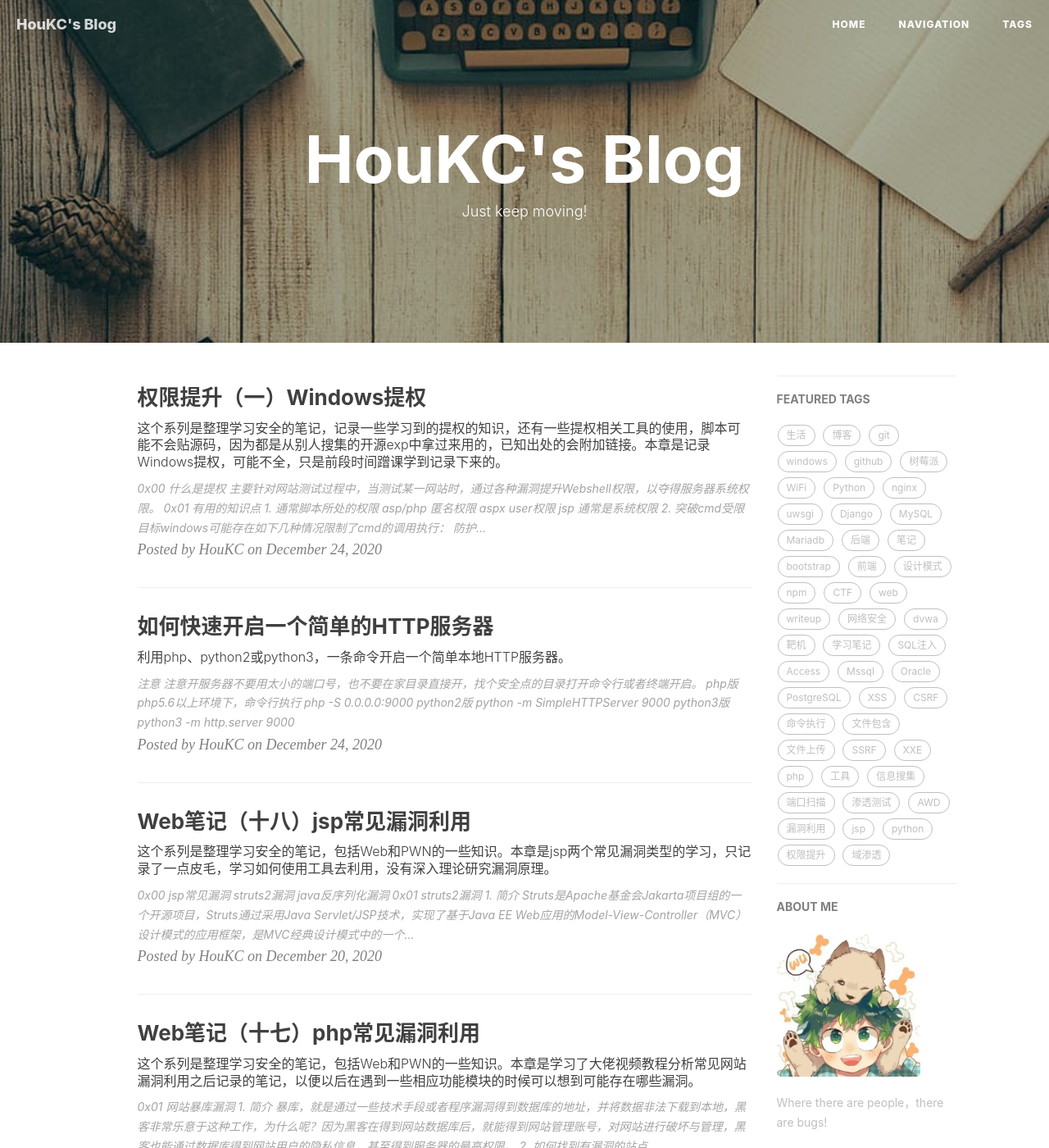
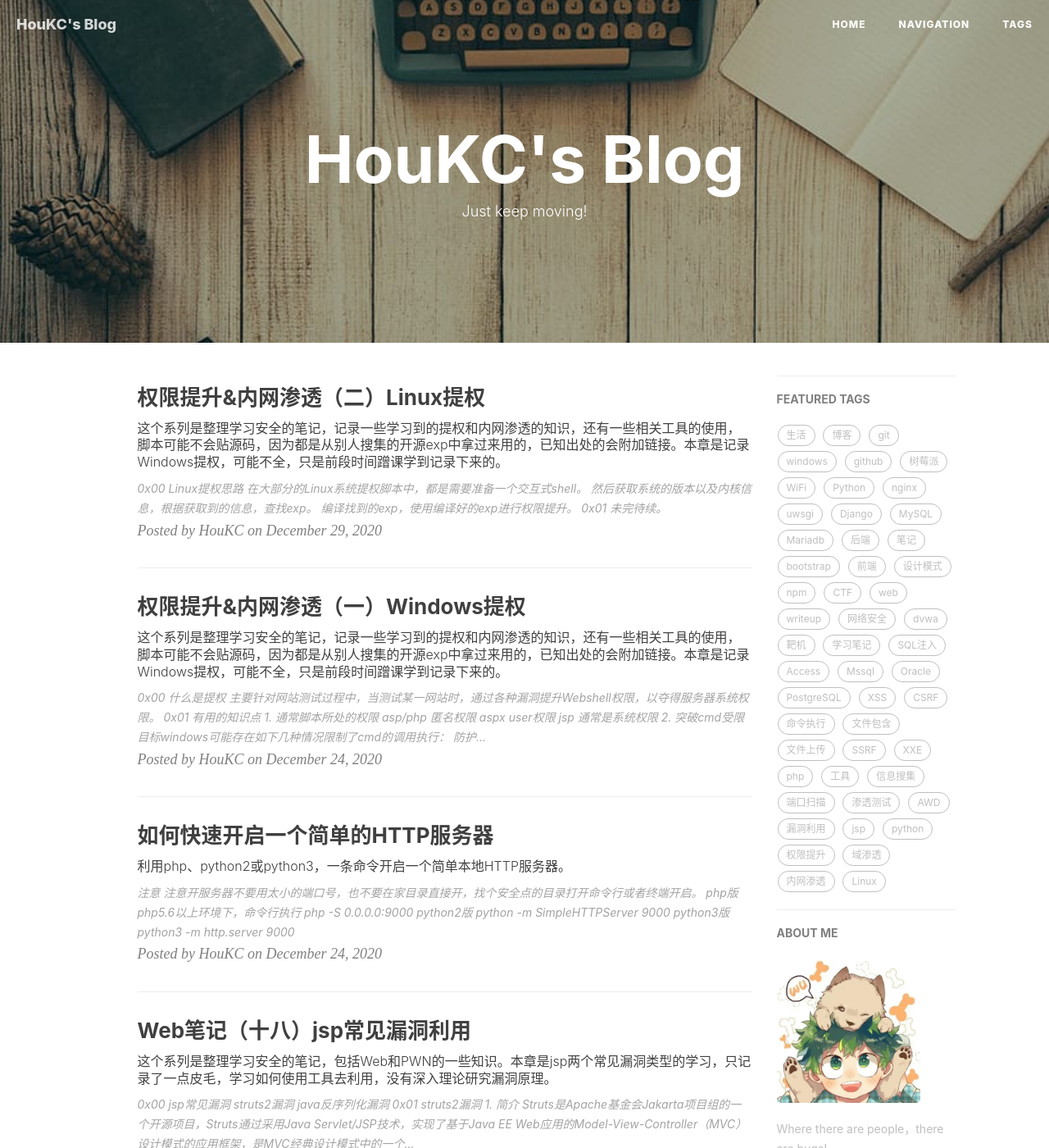
Before and after one commit to HouKC/houkc.github.io, a Jekyll site: the page built from index.html, in a window 1280 px wide and 1400 px high. Shown: the whole window at 82% size. Built offline with Jekyll 4.4.1, drawn with Linux system fonts in a browser that asks for light colours; nearby versions of some CDN libraries; the list of posts is cut into pages by our own code; comment, search, counter and statistics services are not loaded; some of the changed text lies outside the part shown.

Commit message:
update privilegeEscalation2.md

```diff
--- a/_posts/2020-12-24-privilegeEscalation.md
+++ b/_posts/2020-12-24-privilegeEscalation.md
@@ -1,7 +1,7 @@
 ---
 layout:     post
-title:      权限提升（一）Windows提权
-subtitle:   这个系列是整理学习安全的笔记，记录一些学习到的提权的知识，还有一些提权相关工具的使用，脚本可能不会贴源码，因为都是从别人搜集的开源exp中拿过来用的，已知出处的会附加链接。本章是记录Windows提权，可能不全，只是前段时间蹭课学到记录下来的。
+title:      权限提升&内网渗透（一）Windows提权
+subtitle:   这个系列是整理学习安全的笔记，记录一些学习到的提权和内网渗透的知识，还有一些相关工具的使用，脚本可能不会贴源码，因为都是从别人搜集的开源exp中拿过来用的，已知出处的会附加链接。本章是记录Windows提权，可能不全，只是前段时间蹭课学到记录下来的。
 date:       2020-12-24
 author:     HouKC
 header-img: img/post-bg-art.jpg
@@ -14,6 +14,7 @@ tags:
     - 权限提升
     - 漏洞利用
     - 域渗透
+    - 内网渗透
 ---
 
 
--- /dev/null
+++ b/_posts/2020-12-29-privilegeEscalation2.md
@@ -0,0 +1,31 @@
+---
+layout:     post
+title:      权限提升&内网渗透（二）Linux提权
+subtitle:   这个系列是整理学习安全的笔记，记录一些学习到的提权和内网渗透的知识，还有一些相关工具的使用，脚本可能不会贴源码，因为都是从别人搜集的开源exp中拿过来用的，已知出处的会附加链接。本章是记录Windows提权，可能不全，只是前段时间蹭课学到记录下来的。
+date:       2020-12-29
+author:     HouKC
+header-img: img/post-bg-art.jpg
+catalog:    true
+tags:
+    - CTF
+    - Linux
+    - 网络安全
+    - 学习笔记
+    - 权限提升
+    - 漏洞利用
+    - 内网渗透
+---
+
+
+
+## 0x00 Linux提权思路
+
+- 在大部分的Linux系统提权脚本中，都是需要准备一个交互式shell。
+- 然后获取系统的版本以及内核信息，根据获取到的信息，查找exp。
+- 编译找到的exp，使用编译好的exp进行权限提升。
+
+
+
+## 0x01
+
+未完待续。
```
